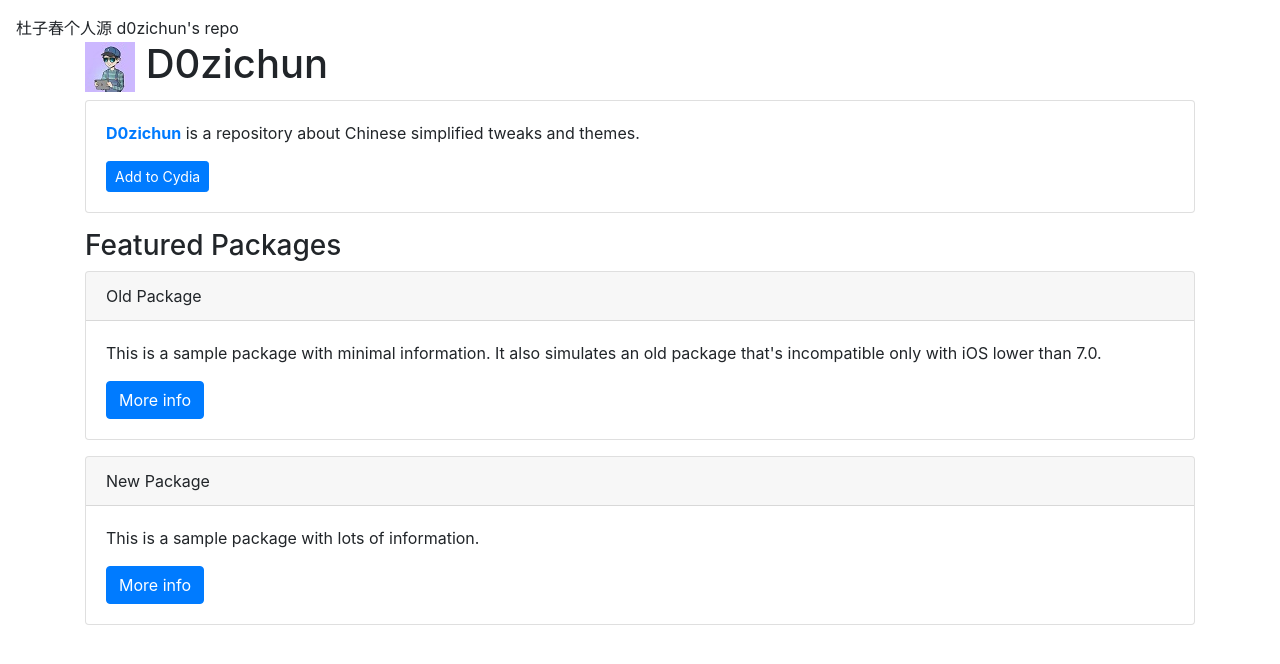
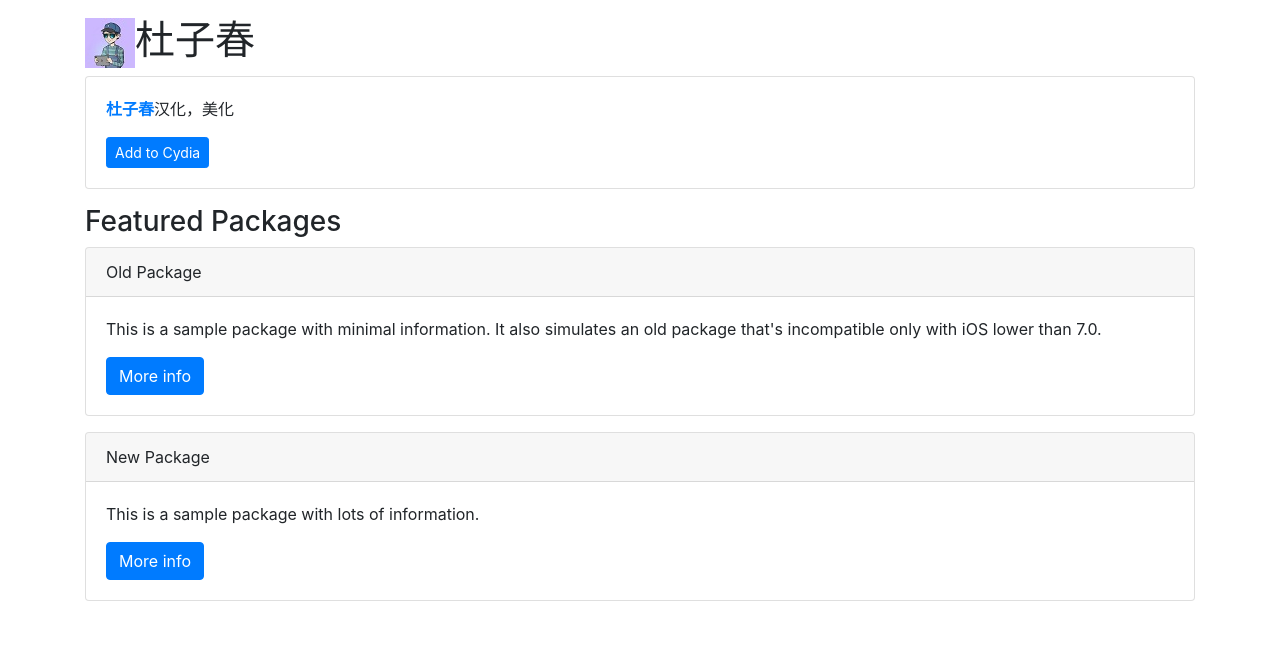
Before and after one commit to d0zichun/d0zichun.github.io, a plain HTML site: page index.html in a window 1280 px wide. Drawn offline with nearby package versions, Linux system fonts and the light colour scheme.

Commit message:
Update index.html

```diff
--- a/index.html
+++ b/index.html
@@ -1,9 +1,7 @@
 <!DOCTYPE html>
-<html lang="en">
+<html lang="">
 <head>
-  <title>杜子春个人源</title>
-        <subtitle>杜子春个人源<subtitle>
-	<subtitle>d0zichun's repo<subtitle>
+  <title>duzichun's repo</title>
   <meta charset="utf-8">
   <meta name="viewport" content="width=device-width, initial-scale=1">
   <link rel="stylesheet" href="https://stackpath.bootstrapcdn.com/bootstrap/4.5.0/css/bootstrap.min.css" integrity="sha384-9aIt2nRpC12Uk9gS9baDl411NQApFmC26EwAOH8WgZl5MYYxFfc+NcPb1dKGj7Sk" crossorigin="anonymous">
@@ -13,13 +11,13 @@
 <body>
 
 <div class="container">
-	<h1><img src="icon.png"> D0zichun</h1>
+	<h1><img src="icon.png">杜子春</h1>
 </div>
 
 <div class="container">
 	<div class="card">
 		<div class="card-body">
-			<p><span class="text-primary"><b>D0zichun</span></b> is a repository about Chinese simplified tweaks and themes.</p>
+			<p><span class="text-primary"><b>杜子春</span></b>汉化，美化</p>
 			<a class="btn btn-sm btn-primary" href="cydia://url/https://cydia.saurik.com/api/share#?source=https://d0zichun.github.io/Repo/">Add to Cydia</a>
 		</div>
 	</div>
```
